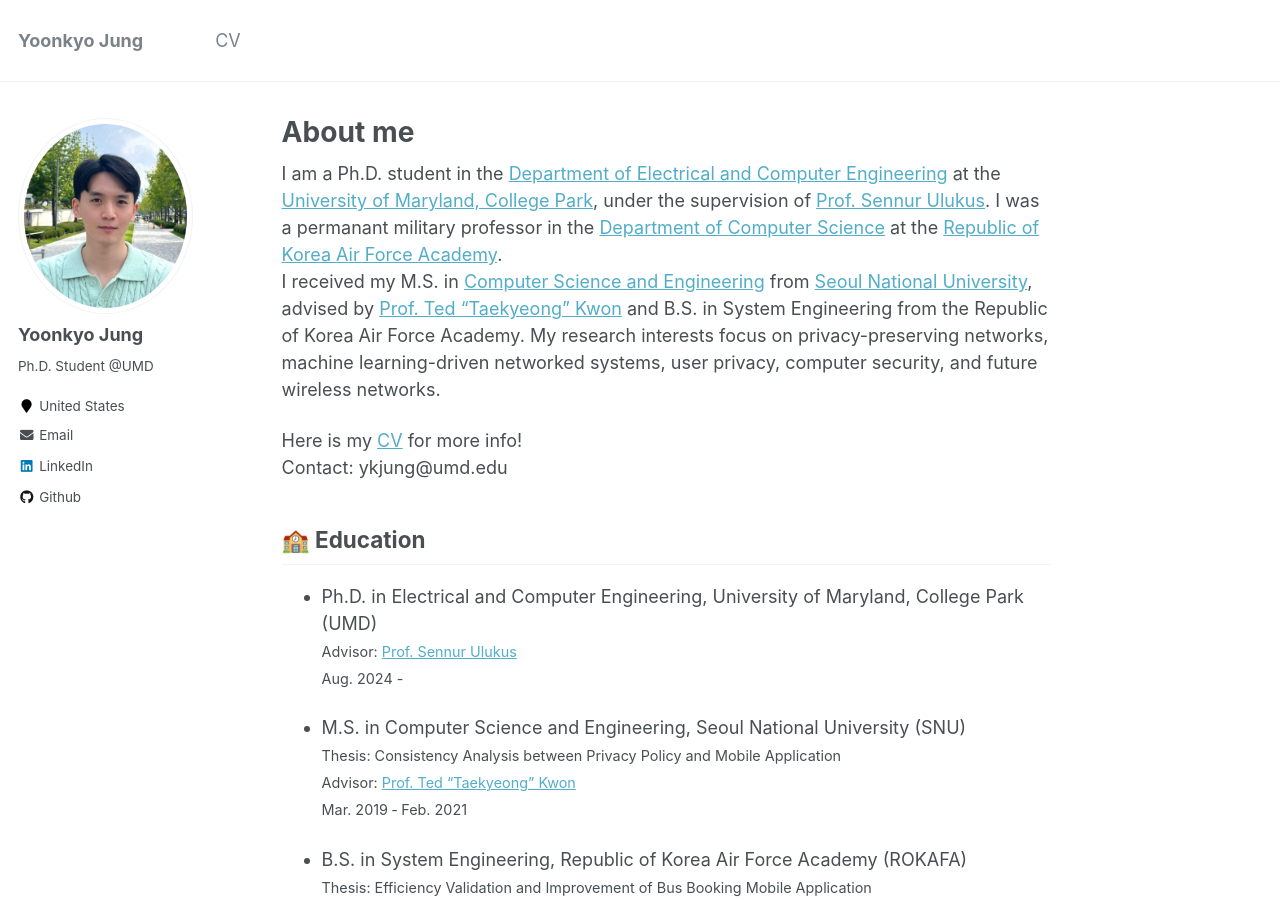
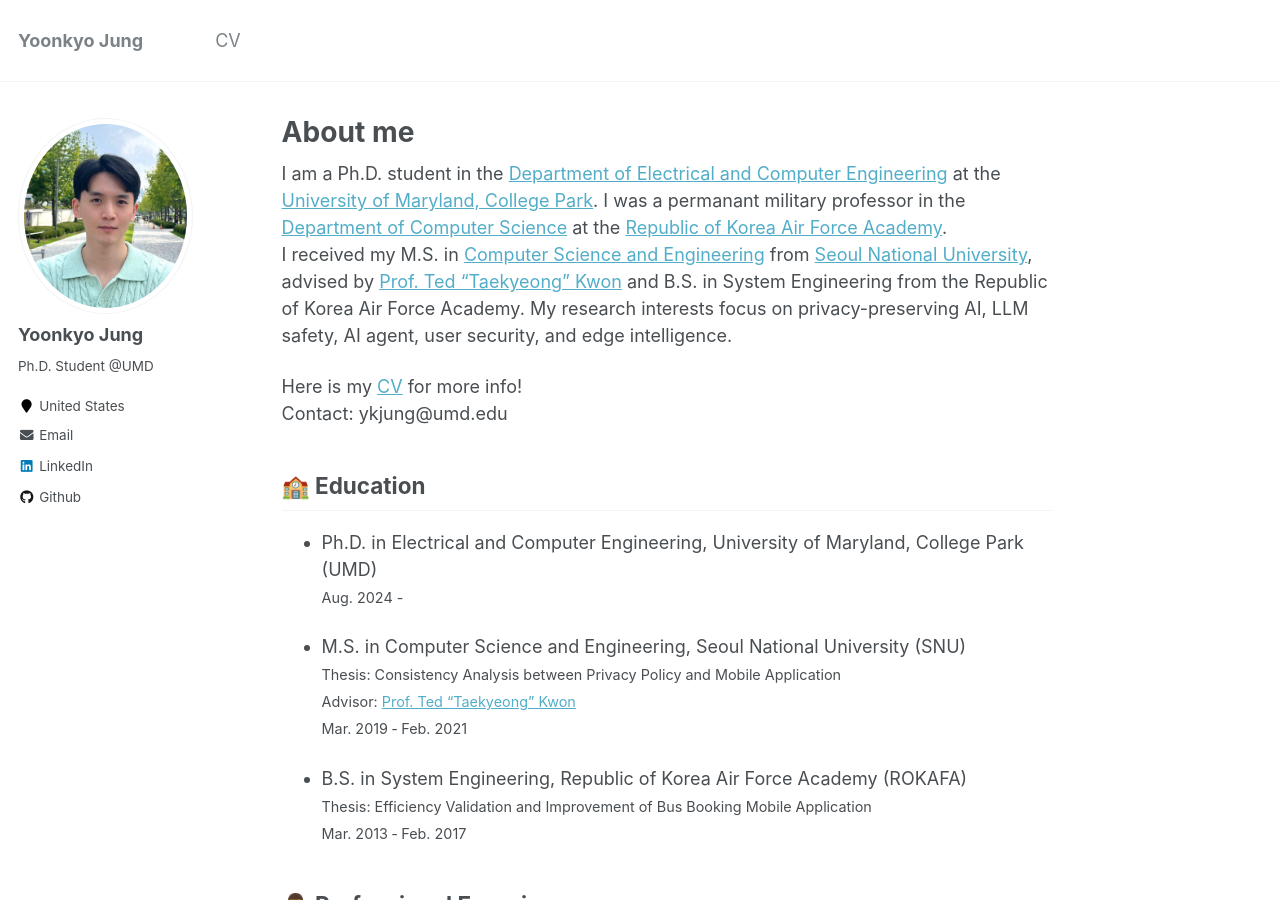
Before and after one commit to Yoonkyo/yoonkyo.github.io, a Jekyll site: the page built from _pages/about.md, in a window 1280 px wide and 900 px high. Built offline with Jekyll 4.4.1, drawn with Linux system fonts in a browser that asks for light colours; formulas are drawn with MathJax 3.

```diff
--- a/_pages/about.md
+++ b/_pages/about.md
@@ -8,24 +8,23 @@ redirect_from:
   - /about.html
 ---
 
-I am a Ph.D. student in the [Department of Electrical and Computer Engineering](https://www.ece.umd.edu/) at the [University of Maryland, College Park](https://www.umd.edu/), under the supervision of [Prof. Sennur Ulukus](https://user.eng.umd.edu/~ulukus). I was a permanant military professor in the [Department of Computer Science](https://rokaf.airforce.mil.kr/afa/1424/subview.do) at the [Republic of Korea Air Force Academy](https://rokaf.airforce.mil.kr/afa/index.do).  \\
-I received my M.S. in [Computer Science and Engineering](https://cse.snu.ac.kr/) from [Seoul National University](https://www.snu.ac.kr/), advised by [Prof. Ted "Taekyeong" Kwon](https://mmlab.snu.ac.kr/) and B.S. in System Engineering from the Republic of Korea Air Force Academy. My research interests focus on privacy-preserving networks, machine learning-driven networked systems, user privacy, computer security, and future wireless networks.
+I am a Ph.D. student in the [Department of Electrical and Computer Engineering](https://www.ece.umd.edu/) at the [University of Maryland, College Park](https://www.umd.edu/). I was a permanant military professor in the [Department of Computer Science](https://rokaf.airforce.mil.kr/afa/1424/subview.do) at the [Republic of Korea Air Force Academy](https://rokaf.airforce.mil.kr/afa/index.do).  \\
+I received my M.S. in [Computer Science and Engineering](https://cse.snu.ac.kr/) from [Seoul National University](https://www.snu.ac.kr/), advised by [Prof. Ted "Taekyeong" Kwon](https://scholar.google.com/citations?user=ruxWSFsAAAAJ&hl=en) and B.S. in System Engineering from the Republic of Korea Air Force Academy. My research interests focus on privacy-preserving AI, LLM safety, AI agent, user security, and edge intelligence.
 
-Here is my [CV](/cv_yoonkyo.pdf) for more info! \\
+Here is my [CV](/cv_YoonkyoJung.pdf) for more info! \\
 Contact: ykjung@umd.edu
 
 🏫 Education
 ------
 * Ph.D. in Electrical and Computer Engineering, University of Maryland, College Park (UMD)
 <span style="font-size:80%">
-<br>Advisor: [Prof. Sennur Ulukus](https://user.eng.umd.edu/~ulukus)
 <br>Aug. 2024 -
 </span>
 
 * M.S. in Computer Science and Engineering, Seoul National University (SNU)
 <span style="font-size:80%">
 <br>Thesis: Consistency Analysis between Privacy Policy and Mobile Application
-<br>Advisor: [Prof. Ted "Taekyeong" Kwon](https://mmlab.snu.ac.kr/)
+<br>Advisor: [Prof. Ted "Taekyeong" Kwon](https://scholar.google.com/citations?user=ruxWSFsAAAAJ&hl=en)
 <br>Mar. 2019 ‑ Feb. 2021
 </span>
 
```
Also changed, not shown: _pages/cv.md (+1 -1 lines), 3 other files.
